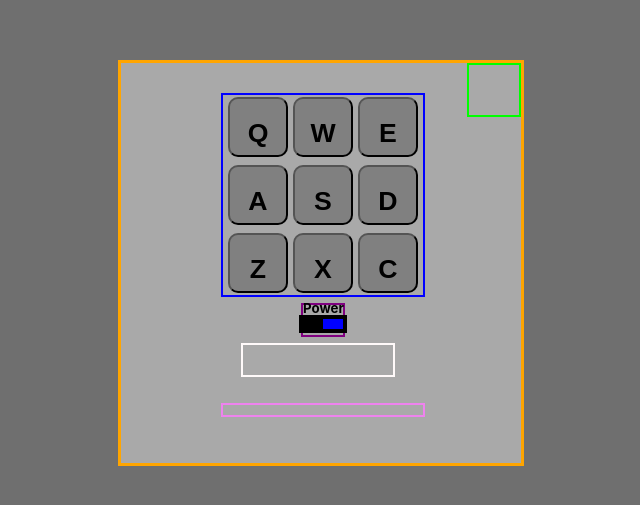
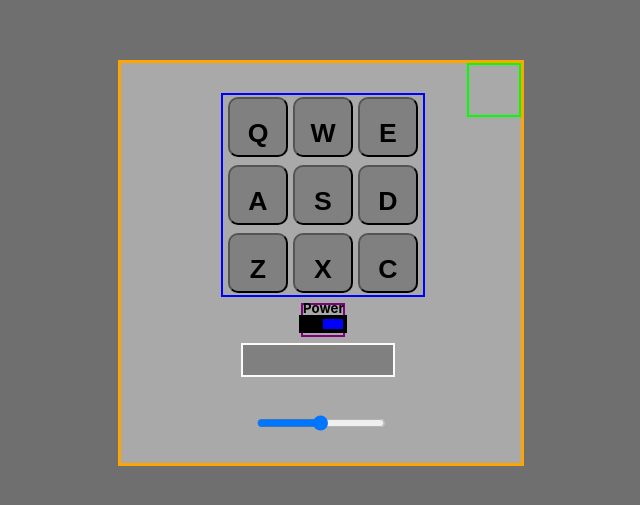
Before and after one commit to maksim-petrushin/drumMachineReact, a React (Create React App) app: page / in a window 1280 px wide. Shown: the part 137-642 px from the top of the page, without its empty margins (319-959 px from the left). Built offline with nearby package versions, Linux system fonts and the light colour scheme; the HTML template or start-up script is replaced by a standard one.

Commit message:
implemented volume change and volume status bar with a async delay

```diff
--- a/package.json
+++ b/package.json
@@ -10,6 +10,7 @@
     "react": "^18.2.0",
     "react-dom": "^18.2.0",
     "react-scripts": "5.0.1",
+    "react-slider": "^2.0.6",
     "web-vitals": "^2.1.4"
   },
   "scripts": {
--- a/src/App.js
+++ b/src/App.js
@@ -14,10 +14,29 @@ class App extends React.Component{
     super(props);
     this.state = {
       power: " on",
-      latestSound: ""
+      latestSound: "",
+      volume: 50,
+      soundChange: "no"
     }
     this.handlePower = this.handlePower.bind(this);
     this.handleSound = this.handleSound.bind(this);
+    this.handleSlide = this.handleSlide.bind(this);
+    this.delay = this.delay.bind(this);
+  }
+  delay = async (time) => {
+    await new Promise(() => setTimeout(
+      ()=>{this.setState({
+        soundChange: "no"
+      })}, time))
+  }
+  handleSlide(event){
+
+    const val = event.target.value;
+    this.setState({
+      volume: val,
+      soundChange: "yes"
+    })
+    this.delay(1000);
   }
   handlePower(event){
     console.log(event.target.name)
@@ -69,15 +88,15 @@ class App extends React.Component{
     <div className="App">
       <div className="logo"></div>
       <div className="buttonContainer">
-      <Button sound={sound1} letter={"Q"} power={this.state.power} handleSound={this.handleSound}/>
-      <Button sound={sound2} letter={"W"} power={this.state.power} handleSound={this.handleSound}/>
-      <Button sound={sound3} letter={"E"} power={this.state.power} handleSound={this.handleSound}/>
-      <Button sound={sound4} letter={"A"} power={this.state.power} handleSound={this.handleSound}/>
-      <Button sound={sound5} letter={"S"} power={this.state.power} handleSound={this.handleSound}/>
-      <Button sound={sound6} letter={"D"} power={this.state.power} handleSound={this.handleSound}/>
-      <Button sound={sound7} letter={"Z"} power={this.state.power} handleSound={this.handleSound}/>
-      <Button sound={sound8} letter={"X"} power={this.state.power} handleSound={this.handleSound}/>
-      <Button sound={sound9} letter={"C"} power={this.state.power} handleSound={this.handleSound}/>
+      <Button sound={sound1} letter={"Q"} power={this.state.power} handleSound={this.handleSound} volume={this.state.volume}/>
+      <Button sound={sound2} letter={"W"} power={this.state.power} handleSound={this.handleSound} volume={this.state.volume}/>
+      <Button sound={sound3} letter={"E"} power={this.state.power} handleSound={this.handleSound} volume={this.state.volume}/>
+      <Button sound={sound4} letter={"A"} power={this.state.power} handleSound={this.handleSound} volume={this.state.volume}/>
+      <Button sound={sound5} letter={"S"} power={this.state.power} handleSound={this.handleSound} volume={this.state.volume}/>
+      <Button sound={sound6} letter={"D"} power={this.state.power} handleSound={this.handleSound} volume={this.state.volume}/>
+      <Button sound={sound7} letter={"Z"} power={this.state.power} handleSound={this.handleSound} volume={this.state.volume}/>
+      <Button sound={sound8} letter={"X"} power={this.state.power} handleSound={this.handleSound} volume={this.state.volume}/>
+      <Button sound={sound9} letter={"C"} power={this.state.power} handleSound={this.handleSound} volume={this.state.volume}/>
       </div>
       <div className="powerSwitch">
         <h5 className="powerText">Power</h5>
@@ -87,8 +106,9 @@ class App extends React.Component{
           </div>
         </button>
       </div>
-      <div className="statusBar" >{this.state.latestSound}</div>
-      <div className="volumeBar"></div>
+      <div className="statusBar" ><h3 className="statusText"> {(this.state.soundChange==="yes")?"Volume: "+this.state.volume:this.state.latestSound}</h3></div>
+      <input type="range" min="1" max="100" className="volume" onChange={this.handleSlide}/>
+
     </div>
   );
   }
--- a/src/components/Button.js
+++ b/src/components/Button.js
@@ -5,7 +5,8 @@ class Button extends React.Component{
         let src = this.props.sound;
         const sound = new Howl({
             src,
-            html5: true
+            html5: true,
+            volume: parseFloat(this.props.volume)/100
         })
         sound.play();
         this.props.handleSound(this.props.letter);
--- a/src/index.css
+++ b/src/index.css
@@ -99,17 +99,29 @@ body {
 }
 .statusBar{
   border: 2px solid snow;
+  background-color: gray;
+  text-align: center;
   height: 30px;
   width: 150px;
   position: absolute;
   left:30%;
   top: 280px;
 }
-.volumeBar{
-  border: 2px solid violet;
-  height: 10px;
-  width: 200px;
+.statusText{
   position: absolute;
-  left:25%;
-  top: 340px;
+  width: 400px;
+  top: 45%;
+  left: 50%;
+  transform: translate(-50%, -50%);
+  margin: 0;
+  padding: 0;
 }
+
+.volume{
+  position: absolute;
+  top: 90%;
+  left: 50%;
+  transform: translate(-50%, -50%);
+  margin: 0;
+  padding: 0;
+}
```
Also changed, not shown: 1 other file (tests, documents, lock files or other folders).
